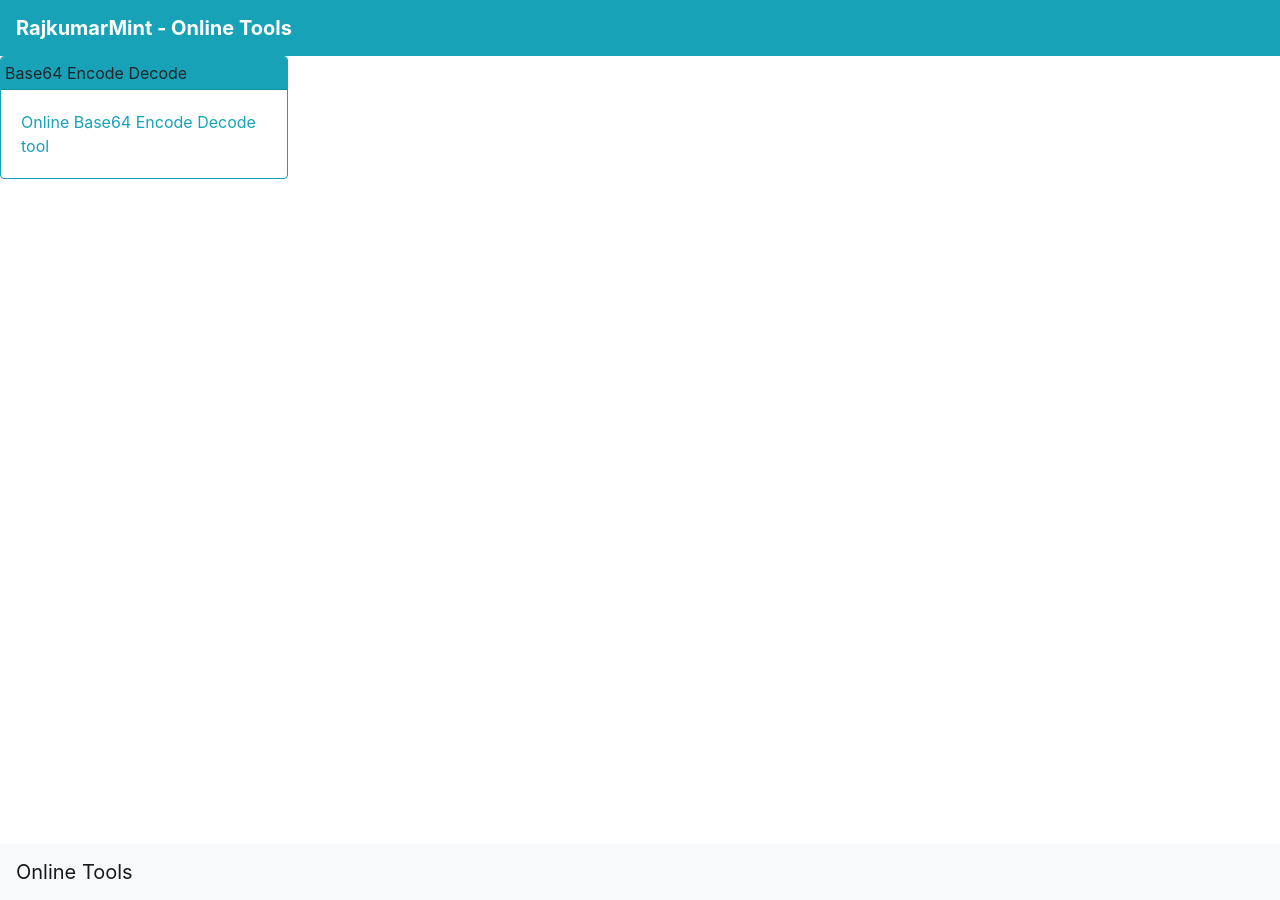
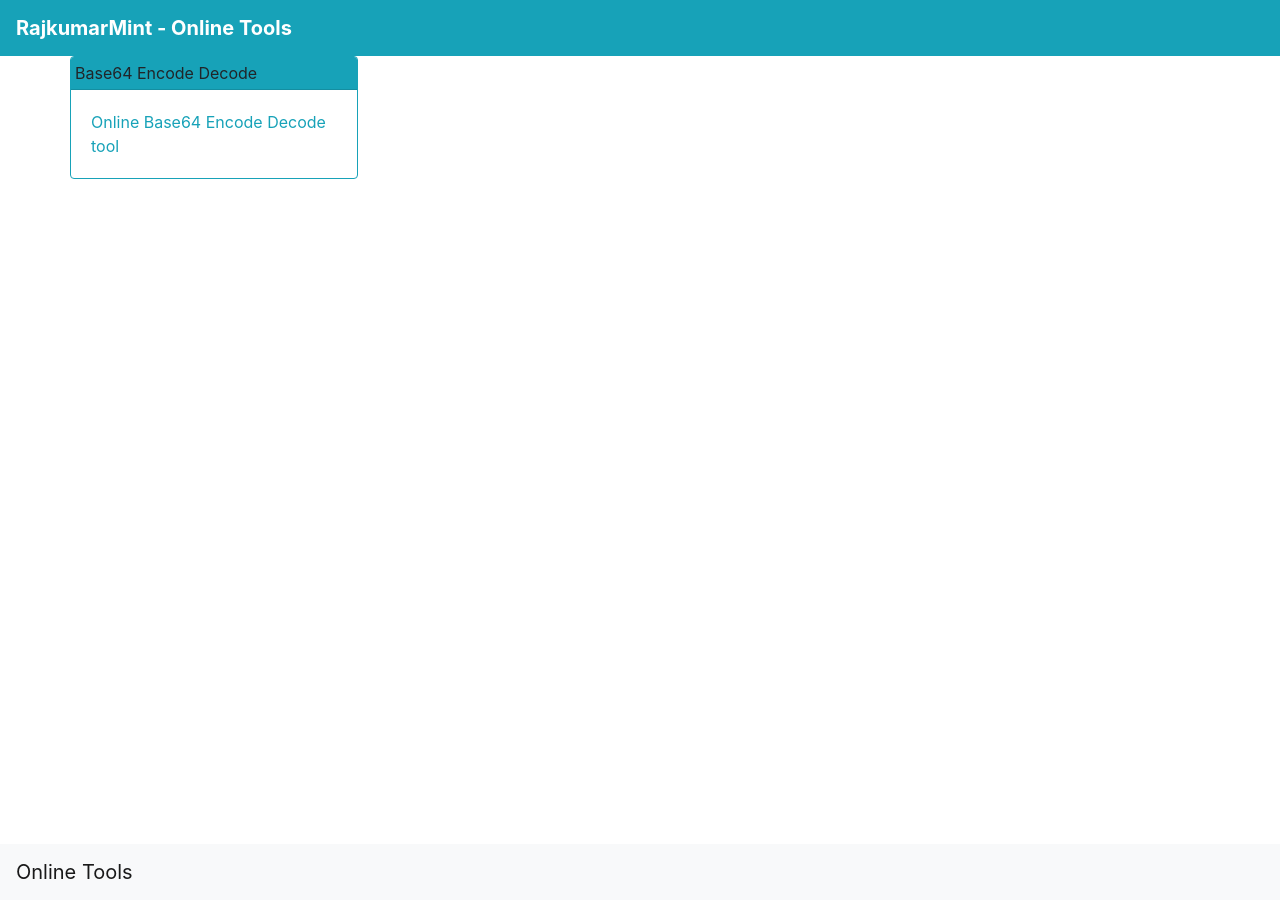
Before and after one commit to RajkumarMint/tools, a Jekyll site: the page built from index.md, in a window 1280 px wide. Built offline with Jekyll 4.4.1, drawn with Linux system fonts in a browser that asks for light colours; nearby versions of some CDN libraries; our own code applies the rules of GitHub Pages for plain Markdown files.

Commit message:
Update default.html

```diff
--- a/_layouts/default.html
+++ b/_layouts/default.html
@@ -7,11 +7,12 @@
 
     {%- include header.html -%}
 
-    <main class="page-content" aria-label="Content">
-      <div class="wrapper">
-        {{ content }}
-      </div>
-    </main>
+       <div class="container">
+        <div class="row">
+          {{ content }}
+        </div>
+   </div>
+
 
     {%- include footer.html -%}
 
```
